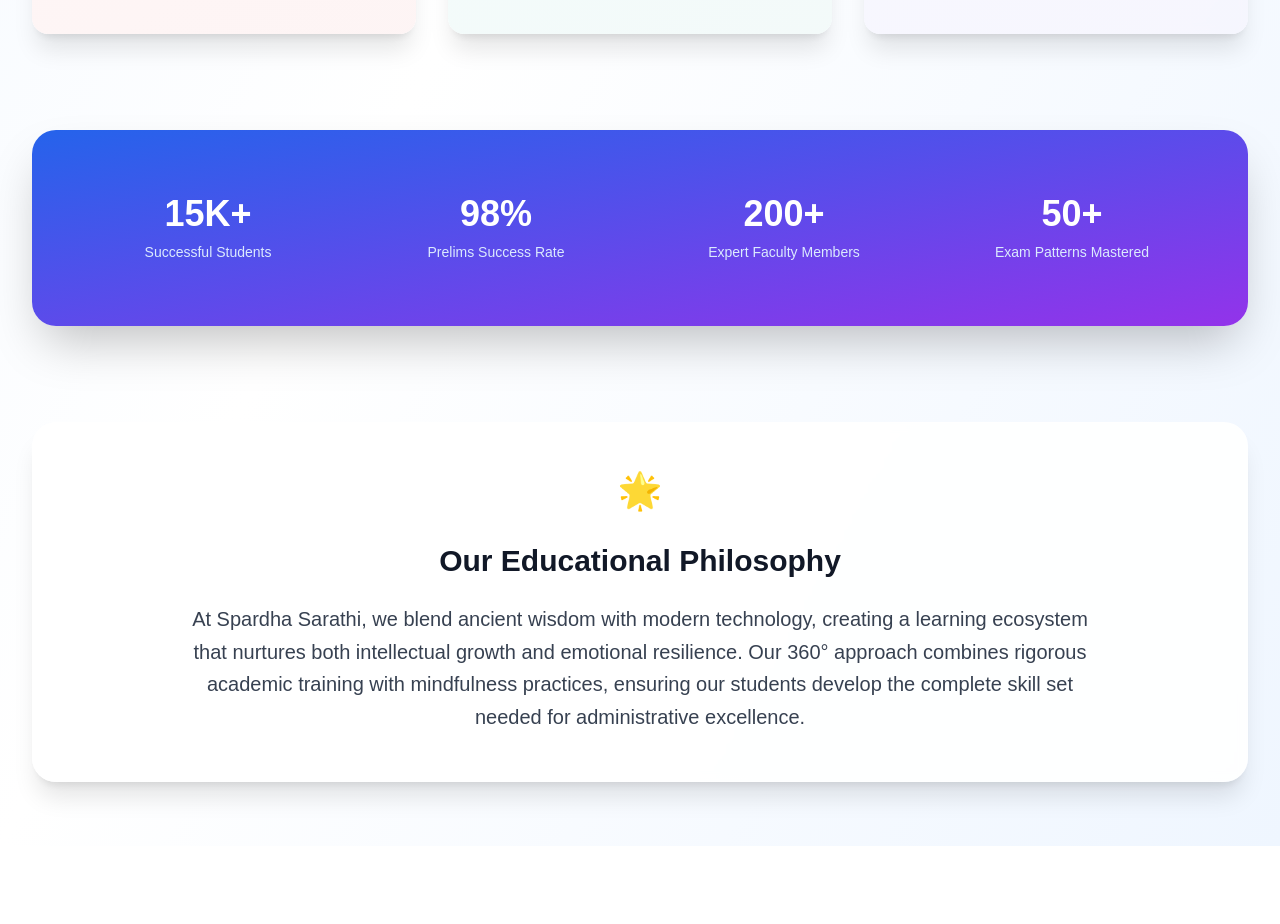
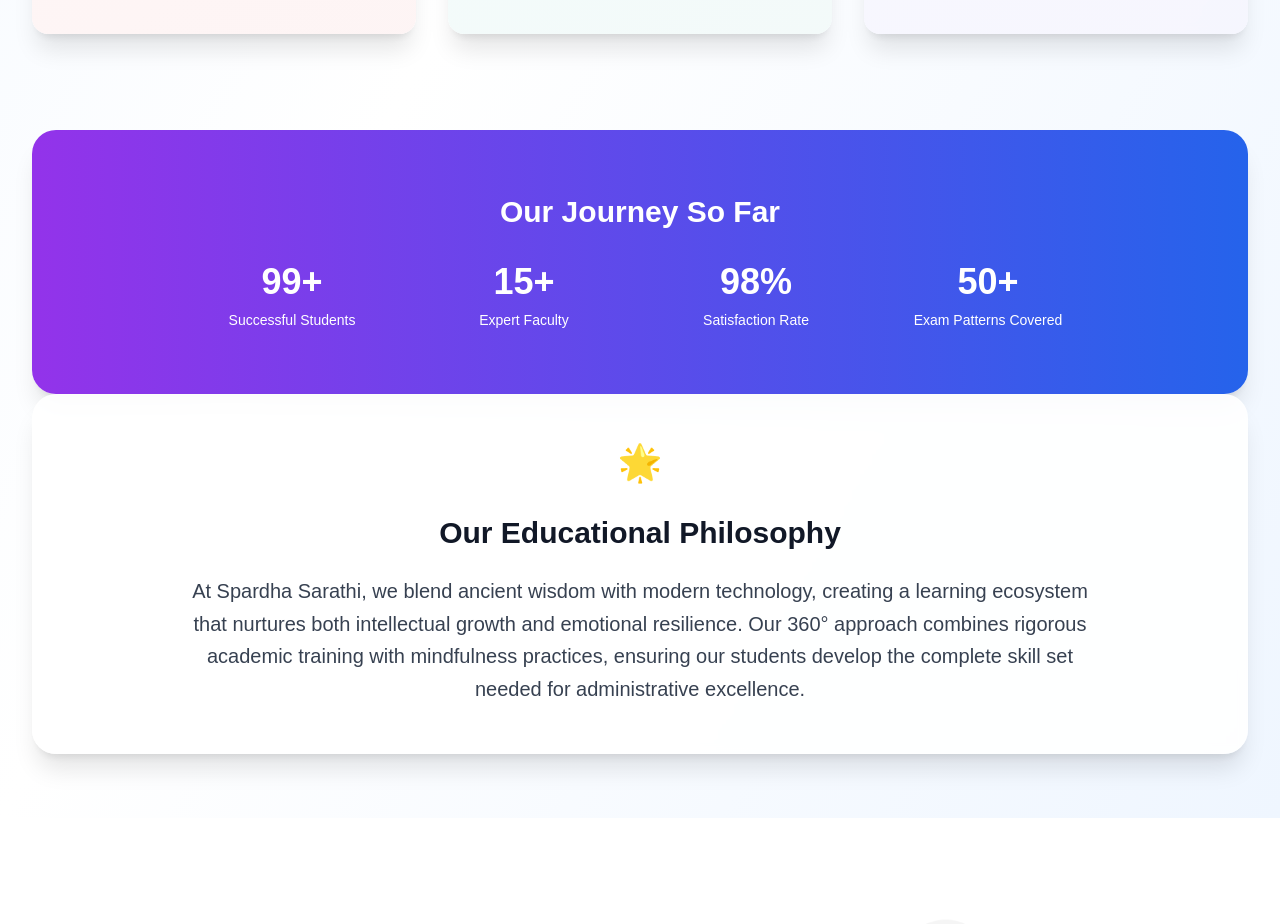
Before and after one commit to shettynishanth/Spardha_Sarathi, a React (Create React App) app: page /AboutUs in a window 1280 px wide. Shown: the part 1480-2404 px from the top of the page. Built offline with nearby package versions, Linux system fonts and the light colour scheme.

Commit message:
Update AboutUs.js

```diff
--- a/src/components/AboutUs.js
+++ b/src/components/AboutUs.js
@@ -1,12 +1,44 @@
 import React from "react";
 import {
-  FaChalkboardTeacher, FaBookReader, FaLightbulb, FaUsers,
-  FaBrain, FaGlobe, FaUserGraduate, FaCalendarCheck, FaHeartbeat
+  FaChalkboardTeacher,
+  FaBookReader,
+  FaLightbulb,
+  FaUsers,
+  FaBrain,
+  FaGlobe,
+  FaUserGraduate,
+  FaCalendarCheck,
+  FaHeartbeat,
 } from "react-icons/fa";
 import { motion } from "framer-motion";
 
+import { useMotionValue, useTransform, animate, useInView } from 'framer-motion';
+import { useEffect, useRef } from 'react';
+
+const AnimatedNumber = ({ value }) => {
+  const count = useMotionValue(0);
+  const rounded = useTransform(count, Math.round);
+  const ref = useRef(null);
+  const isInView = useInView(ref, { once: false });
+
+  useEffect(() => {
+    if (isInView) {
+      const controls = animate(count, value, {
+        duration: 2,
+        ease: "easeOut"
+      });
+      return controls.stop;
+    }
+  }, [count, value, isInView]);
+
+  return <motion.span ref={ref}>{rounded}</motion.span>;
+};
+
 const AboutUs = () => {
+  const milestonesRef = useRef(null);
+  const isMilestonesInView = useInView(milestonesRef, { margin: "-100px 0px" });
   return (
+
     <div className="pt-16 relative overflow-hidden bg-gradient-to-br from-blue-50 via-white to-blue-50 min-h-screen">
       {/* Animated Background Elements */}
       <div className="absolute inset-0 z-0">
@@ -37,13 +69,15 @@ const AboutUs = () => {
               ಸ್ಪರ್ಧಾ ಸಾರಥಿ
             </h1>
           </div>
+
           <motion.p
             initial={{ opacity: 0 }}
             animate={{ opacity: 1 }}
             transition={{ delay: 0.3 }}
             className="text-xl md:text-2xl text-gray-700 max-w-3xl mx-auto leading-relaxed pt-1"
           >
-            Empowering aspirants with revolutionary guidance to conquer KAS & UPSC examinations
+            Empowering aspirants with revolutionary guidance to conquer KAS &
+            UPSC examinations
           </motion.p>
         </motion.div>
 
@@ -65,15 +99,21 @@ const AboutUs = () => {
               <p className="text-lg md:text-xl text-gray-700 leading-relaxed">
                 {i === 0 ? (
                   <>
-                    At <span className="font-bold text-blue-900">Spardha Sarathi KAS Academy</span>,
-                    we pioneer transformative learning experiences through cutting-edge pedagogy
-                    and personalized mentorship, crafting tomorrow's civil service leaders.
+                    At{" "}
+                    <span className="font-bold text-blue-900">
+                      Spardha Sarathi KAS Academy
+                    </span>
+                    , we pioneer transformative learning experiences through
+                    cutting-edge pedagogy and personalized mentorship, crafting
+                    tomorrow's civil service leaders.
                   </>
                 ) : (
                   <>
-                    <span className="font-bold text-blue-900">ಸ್ಪರ್ಧಾ ಸರಥಿ KAS Academy</span> ನಲ್ಲಿ,
-                    ನಾವು ಆಧುನಿಕ ಬೋಧನಾ ವಿಧಾನಗಳು ಮತ್ತು ವೈಯಕ್ತಿಕ ಮಾರ್ಗದರ್ಶನದ ಮೂಲಕ ಭವಿಷ್ಯದ ಸಿವಿಲ್ ಸರ್ವಿಸ್
-                    ನಾಯಕರನ್ನು ರೂಪಿಸುತ್ತಿದ್ದೇವೆ.
+                    <span className="font-bold text-blue-900">
+                      ಸ್ಪರ್ಧಾ ಸರಥಿ KAS Academy
+                    </span>{" "}
+                    ನಲ್ಲಿ, ನಾವು ಆಧುನಿಕ ಬೋಧನಾ ವಿಧಾನಗಳು ಮತ್ತು ವೈಯಕ್ತಿಕ ಮಾರ್ಗದರ್ಶನದ
+                    ಮೂಲಕ ಭವಿಷ್ಯದ ಸಿವಿಲ್ ಸರ್ವಿಸ್ ನಾಯಕರನ್ನು ರೂಪಿಸುತ್ತಿದ್ದೇವೆ.
                   </>
                 )}
               </p>
@@ -146,10 +186,14 @@ const AboutUs = () => {
               transition={{ delay: index * 0.1 }}
               className="group relative bg-white/90 backdrop-blur-sm rounded-2xl shadow-xl hover:shadow-2xl transition-all duration-300 overflow-hidden"
             >
-              <div className={`absolute inset-0 bg-gradient-to-br ${feature.color} opacity-5`} />
+              <div
+                className={`absolute inset-0 bg-gradient-to-br ${feature.color} opacity-5`}
+              />
               <div className="p-8 relative">
                 <div className="mb-6 flex justify-center">
-                  <div className={`p-5 rounded-2xl bg-gradient-to-br ${feature.color} shadow-lg`}>
+                  <div
+                    className={`p-5 rounded-2xl bg-gradient-to-br ${feature.color} shadow-lg`}
+                  >
                     <feature.icon className="w-8 h-8 text-white" />
                   </div>
                 </div>
@@ -160,29 +204,48 @@ const AboutUs = () => {
                   {feature.text}
                 </p>
               </div>
-              <div className={`absolute bottom-0 left-0 right-0 h-1 bg-gradient-to-r ${feature.color} opacity-0 group-hover:opacity-100 transition-opacity`} />
+              <div
+                className={`absolute bottom-0 left-0 right-0 h-1 bg-gradient-to-r ${feature.color} opacity-0 group-hover:opacity-100 transition-opacity`}
+              />
             </motion.div>
           ))}
         </div>
 
         {/* Achievements Section */}
         <motion.div
+                ref={milestonesRef}
                 initial={{ opacity: 0 }}
                 whileInView={{ opacity: 1 }}
-          className="bg-gradient-to-br from-blue-600 to-purple-600 rounded-3xl p-8 md:p-12 shadow-2xl mb-24"
+                className="bg-gradient-to-r from-purple-600 to-blue-600 text-white py-16 rounded-3xl shadow-xl"
               >
-          <div className="grid grid-cols-2 md:grid-cols-4 gap-8 text-center">
-            {[
-              { number: "15K+", label: "Successful Students" },
-              { number: "98%", label: "Prelims Success Rate" },
-              { number: "200+", label: "Expert Faculty Members" },
-              { number: "50+", label: "Exam Patterns Mastered" },
-            ].map((stat, index) => (
-              <div key={index} className="p-4">
-                <div className="text-4xl font-bold text-white mb-2">{stat.number}</div>
-                <div className="text-sm text-blue-100 font-medium">{stat.label}</div>
+                <div className="max-w-4xl mx-auto text-center">
+                  <h2 className="text-3xl font-bold mb-8">Our Journey So Far</h2>
+                  <div className="grid grid-cols-2 md:grid-cols-4 gap-8">
+                    <div>
+                      <div className="text-4xl font-bold mb-2">
+                        <AnimatedNumber value={99} />+
                       </div>
-            ))}
+                      <div className="text-sm">Successful Students</div>
+                    </div>
+                    <div>
+                      <div className="text-4xl font-bold mb-2">
+                        <AnimatedNumber value={15} />+
+                      </div>
+                      <div className="text-sm">Expert Faculty</div>
+                    </div>
+                    <div>
+                      <div className="text-4xl font-bold mb-2">
+                        <AnimatedNumber value={98} />%
+                      </div>
+                      <div className="text-sm">Satisfaction Rate</div>
+                    </div>
+                    <div>
+                      <div className="text-4xl font-bold mb-2">
+                        <AnimatedNumber value={50} />+
+                      </div>
+                      <div className="text-sm">Exam Patterns Covered</div>
+                    </div>
+                  </div>
                 </div>
               </motion.div>
 
@@ -198,11 +261,12 @@ const AboutUs = () => {
               Our Educational Philosophy
             </h2>
             <p className="text-xl text-gray-700 leading-relaxed">
-              At Spardha Sarathi, we blend ancient wisdom with modern technology, creating a
-              learning ecosystem that nurtures both intellectual growth and emotional resilience.
-              Our 360° approach combines rigorous academic training with mindfulness practices,
-              ensuring our students develop the complete skill set needed for administrative
-              excellence.
+              At Spardha Sarathi, we blend ancient wisdom with modern
+              technology, creating a learning ecosystem that nurtures both
+              intellectual growth and emotional resilience. Our 360° approach
+              combines rigorous academic training with mindfulness practices,
+              ensuring our students develop the complete skill set needed for
+              administrative excellence.
             </p>
           </div>
         </motion.div>
```
Lines whose indentation alone changed are shown as unchanged.
